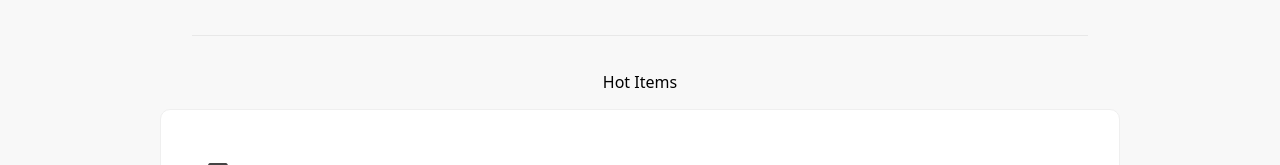
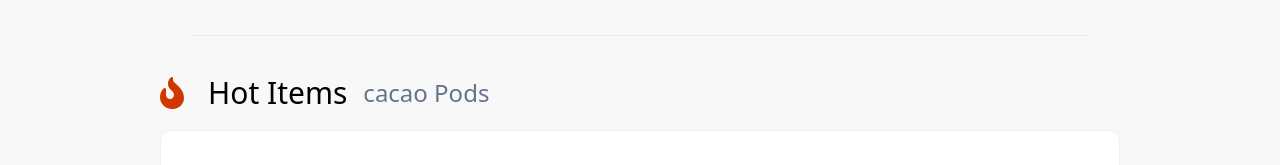
Before and after one commit to philip1736812/Be-Chocolate, a Vue app: page / in a window 1280 px wide. Shown: the part 761-926 px from the top of the page. Built offline with nearby package versions, Linux system fonts and the light colour scheme.

Commit message:
improve UX of Cart and Bubble Cart.

```diff
--- a/src/App.vue
+++ b/src/App.vue
@@ -1,6 +1,10 @@
 <template>
   <router-view name="navigation"></router-view>
-  <router-view></router-view>
+  <router-view v-slot="slotProps">
+    <transition name="mainRoute-animated" mode="out-in">
+      <component :is="slotProps.Component"></component>
+    </transition>
+  </router-view>
 </template>
 
 <script>
@@ -17,4 +21,21 @@ export default {
 * {
   font-family: "Montserrat", sans-serif;
 }
+
+.mainRoute-animated-enter-active {
+  animation: fade-in-out 0.25s ease-in;
+}
+
+.mainRoute-animated-leave-active {
+  animation: fade-in-out 0.25s ease-in reverse;
+}
+
+@keyframes fade-in-out {
+  0% {
+    opacity: 0;
+  }
+  100% {
+    opacity: 1;
+  }
+}
 </style>
--- a/src/components/TheNavigator/CartBalloon.vue
+++ b/src/components/TheNavigator/CartBalloon.vue
@@ -39,7 +39,7 @@
         <div class="-translate-x-64 -translate-y-4">
           <transition name="cartListDraw">
             <cart-list
-              v-if="cartIsHover"
+              v-if="isCartActive && leaveHeaderStatus"
               @closeOverlayCart="closeCart"
               :userCart="userCartData"
               :cartAmount="cartAmount"
@@ -64,11 +64,6 @@ export default {
 
     return { cartList, indexStore };
   },
-  data() {
-    return {
-      cartIsHover: false,
-    };
-  },
 
   created() {
     this.indexStore.createObserver();
@@ -85,13 +80,16 @@ export default {
     leaveHeaderStatus() {
       return this.indexStore.getLeaveHeaderStatus;
     },
+    isCartActive() {
+      return this.indexStore.isActiveCartList;
+    },
   },
   methods: {
     activeCart() {
-      this.cartIsHover = true;
+      this.indexStore.isActiveCartList = true;
     },
     closeCart() {
-      this.cartIsHover = false;
+      this.indexStore.isActiveCartList = false;
     },
 
     onElementObserved(entries) {
--- a/src/components/TheNavigator/TheHeader.vue
+++ b/src/components/TheNavigator/TheHeader.vue
@@ -28,7 +28,7 @@
 
           <transition name="cartListDraw">
             <cart-list
-              v-if="cartIsHover"
+              v-if="isCartActive && !indexStore.getLeaveHeaderStatus"
               @closeOverlayCart="closeCart"
               :userCart="userCartData"
               :cartAmount="cartAmount"
@@ -61,20 +61,18 @@ export default {
     const observer = this.getObserver;
     observer.observe(this.$refs.header);
   },
-  data() {
-    return {
-      cartIsHover: false,
-    };
-  },
   methods: {
     activeCart() {
-      this.cartIsHover = true;
+      this.indexStore.isActiveCartList = true;
     },
     closeCart() {
-      this.cartIsHover = false;
+      this.indexStore.isActiveCartList = false;
     },
   },
   computed: {
+    isCartActive() {
+      return this.indexStore.isActiveCartList;
+    },
     cartAmount() {
       return this.cartList.itemInCartAmount;
     },
--- a/src/components/UI/BaseCardNav.vue
+++ b/src/components/UI/BaseCardNav.vue
@@ -46,14 +46,14 @@ export default {
     selectedNav() {
       this.countingTime = 0;
       this.intervalFn = setInterval(() => {
-        this.countingTime += 200;
+        this.countingTime += 300;
 
-        if (this.countingTime === 200) return;
+        if (this.countingTime === 300) return;
         this.clearIntervalFn();
 
         this.productSelected = this.routeUrlGen;
         this.$emit("productSelected", this.productSelected);
-      }, 200);
+      }, 300);
     },
   },
 };
--- a/src/stores/Store_index.js
+++ b/src/stores/Store_index.js
@@ -6,6 +6,7 @@ export const useIndexStore = defineStore({
     return {
       observer: null,
       leaveHeader: false,
+      isActiveCartList: false,
     };
   },
   getters: {
--- a/src/views/CraftChocolate/CraftChocolateView.vue
+++ b/src/views/CraftChocolate/CraftChocolateView.vue
@@ -1,4 +1,5 @@
 <template>
+  <div>
     <section class="mt-8">
       <div class="container mx-auto grid grid-cols-1">
         <div
@@ -6,15 +7,17 @@
         >
           <h2 class="text-5xl mb-8">Craft Chocolate</h2>
           <p class="text-xl">
-          Lorem ipsum dolor sit amet consectetur, adipisicing elit. Dicta rerum
-          illo tempore debitis autem aspernatur consequatur repellat totam
-          eveniet dolores nihil minus fugiat, reiciendis perspiciatis, ducimus
-          perferendis iusto ad exercitationem minima omnis facilis veritatis?
-          Incidunt.
+            Lorem ipsum dolor sit amet consectetur, adipisicing elit. Dicta
+            rerum illo tempore debitis autem aspernatur consequatur repellat
+            totam eveniet dolores nihil minus fugiat, reiciendis perspiciatis,
+            ducimus perferendis iusto ad exercitationem minima omnis facilis
+            veritatis? Incidunt.
           </p>
         </div>
 
-      <div class="w-3/4 mx-auto bg-slate-600 rounded-lg text-white text-center">
+        <div
+          class="w-3/4 mx-auto bg-slate-600 rounded-lg text-white text-center"
+        >
           <carousel></carousel>
         </div>
       </div>
@@ -70,6 +73,7 @@
         </div>
       </section>
     </main>
+  </div>
 </template>
 
 <script>
--- a/src/views/HomePage/HomeView.vue
+++ b/src/views/HomePage/HomeView.vue
@@ -1,4 +1,5 @@
 <template>
+  <div>
     <header>
       <h2>Find Your Ingredient.</h2>
       <base-search-bar></base-search-bar>
@@ -21,8 +22,10 @@
 
       <transition name="hotItems" mode="out-in">
         <section class="showHotItem" v-if="getProducts">
-        <div>
+          <div class="hotItemsTopic">
+            <font-awesome-icon icon="fa-fire-flame-curved" />
             <h2>Hot Items</h2>
+            <p>{{ hotItem }}</p>
           </div>
           <base-product-card
             v-for="item in getProducts"
@@ -43,6 +46,7 @@
         <craft-chocolate-section></craft-chocolate-section>
       </section>
     </main>
+  </div>
 </template>
 
 <script>
@@ -121,6 +125,12 @@ export default {
 
     itemInCart() {
       return this.cartList.itemInCart;
+    },
+
+    hotItem() {
+      return (
+        this.selectedNavName.replace(/([A-Z])/g, " $1").trim() || "cacao Pods"
+      );
     },
   },
   methods: {
@@ -238,6 +248,30 @@ main {
     align-items: center;
     margin: 6px auto 6rem auto;
 
+    .hotItemsTopic {
+      max-width: 963px;
+      width: 75%;
+      display: flex;
+      align-items: center;
+      justify-content: flex-start;
+
+      svg {
+        font-size: 2rem;
+        margin-right: 1.5rem;
+        color: rgb(208, 56, 1, 1);
+      }
+
+      h2 {
+        font-size: 1.875rem;
+      }
+
+      p {
+        margin: 0 1rem 0 1rem;
+        font-size: 1.5rem;
+        color: rgb(100, 116, 139, 1);
+      }
+    }
+
     &::before {
       position: absolute;
       width: 70%;
--- a/src/views/Products/ProductTypeListView.vue
+++ b/src/views/Products/ProductTypeListView.vue
@@ -1,7 +1,9 @@
 <template>
-  <div class="w-full"></div>
+  <div>
+    <div class="w-full"></div>
 
-  {{ productTypeName }}
+    {{ productTypeName }}
+  </div>
 </template>
 
 <script>
```
Lines whose indentation alone changed are shown as unchanged.
